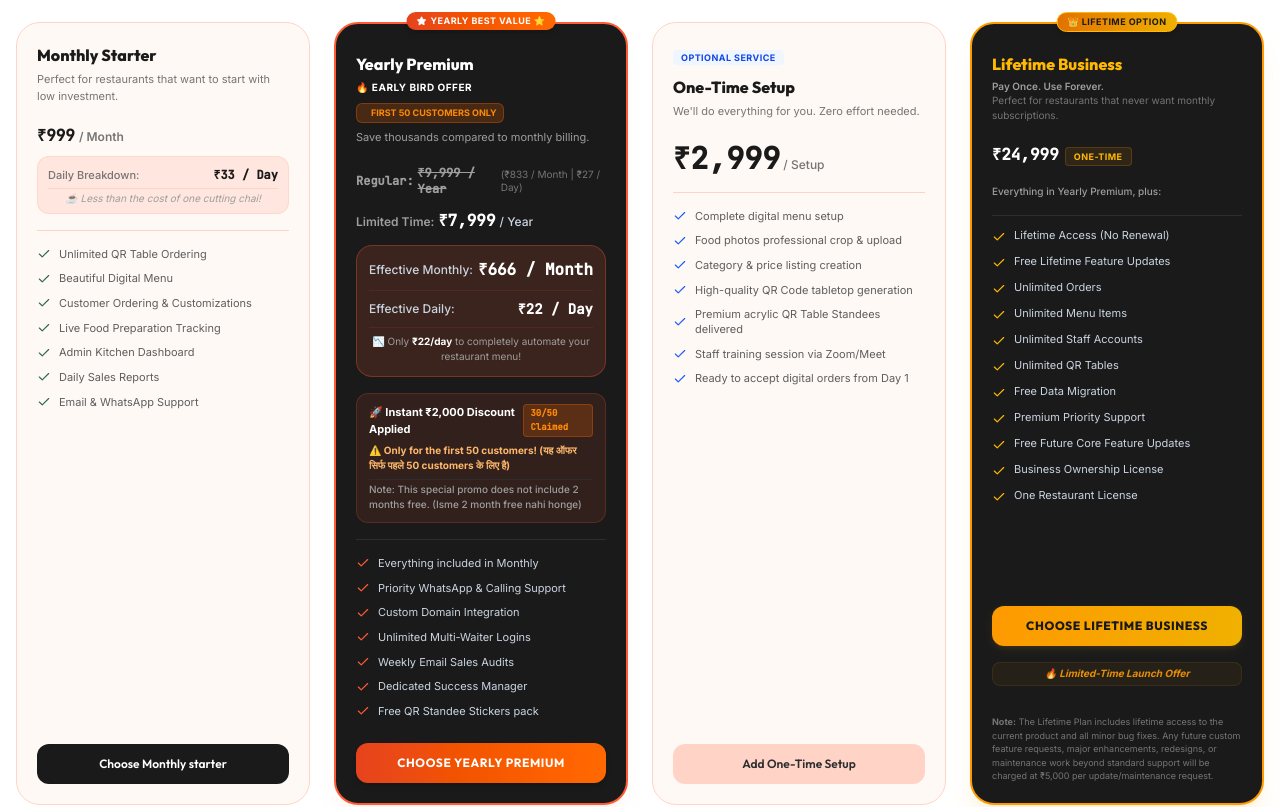
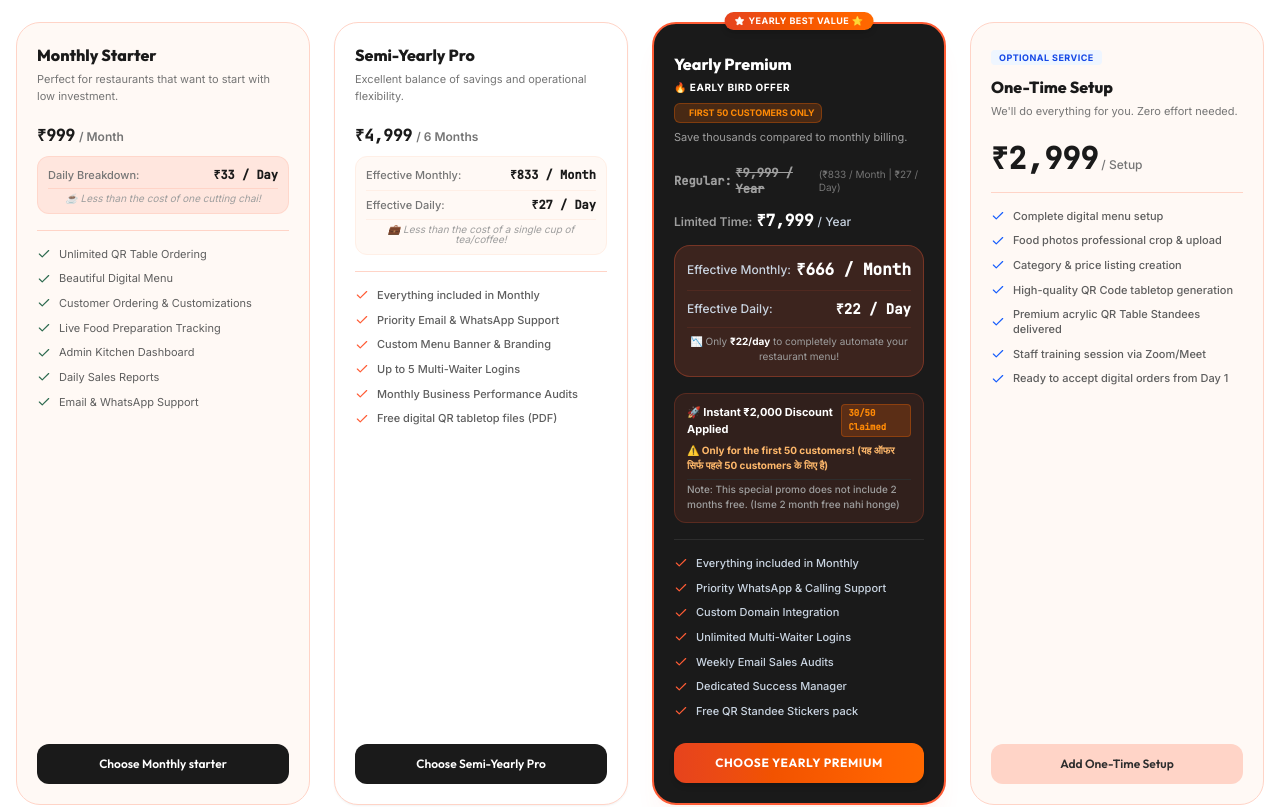
Before and after one commit to Code-With-Suraj/menusarthinew, a React (Vite) app: page / in a window 1280 px wide. Shown: the part 8220-9027 px from the top of the page. Built offline with nearby package versions, Linux system fonts and the light colour scheme.

Commit message:
feat: add semi-yearly premium pricing plan
Introduced a new 6-month subscription option to the landing page to provide a mid-tier balance between the monthly and yearly plans.

```diff
--- a/src/App.tsx
+++ b/src/App.tsx
@@ -867,7 +867,64 @@ export default function App() {
             </div>
           </div>
 
-          {/* Card 2: Yearly (Best Value) */}
+          {/* Card 2: Semi-Yearly Premium */}
+          <div className="bg-white border border-slate-200 rounded-3xl p-5 flex flex-col justify-between shadow-xs relative hover:border-slate-300 transition-all">
+            <div className="space-y-4">
+              <div>
+                <h4 className="font-display font-extrabold text-slate-900 text-base">Semi-Yearly Pro</h4>
+                <p className="text-slate-500 text-[11px] mt-1">Excellent balance of savings and operational flexibility.</p>
+              </div>
+
+              <div className="pt-1 space-y-2">
+                <div className="flex items-baseline gap-1">
+                  <span className="font-display font-black text-slate-950 text-3.5xl font-mono">₹4,999</span>
+                  <span className="text-slate-500 text-xs font-semibold"> / 6 Months</span>
+                </div>
+
+                <div className="bg-slate-50 border border-slate-100 rounded-xl p-2.5 space-y-1.5">
+                  <div className="flex justify-between items-center text-[11px]">
+                    <span className="text-slate-500 font-medium">Effective Monthly:</span>
+                    <span className="font-bold text-slate-900 font-mono text-xs">₹833 / Month</span>
+                  </div>
+                  <div className="flex justify-between items-center text-[11px] border-t border-slate-100 pt-1.5">
+                    <span className="text-slate-500 font-medium">Effective Daily:</span>
+                    <span className="font-bold text-slate-900 font-mono text-xs">₹27 / Day</span>
+                  </div>
+                  <p className="text-[10px] text-slate-400 text-center leading-none italic pt-1 border-t border-slate-100">
+                    💼 Less than the cost of a single cup of tea/coffee!
+                  </p>
+                </div>
+              </div>
+
+              <ul className="space-y-2.5 pt-4 border-t border-slate-200 text-xs text-slate-600 font-medium">
+                {[
+                  "Everything included in Monthly",
+                  "Priority Email & WhatsApp Support",
+                  "Custom Menu Banner & Branding",
+                  "Up to 5 Multi-Waiter Logins",
+                  "Monthly Business Performance Audits",
+                  "Free digital QR tabletop files (PDF)"
+                ].map(inc => (
+                  <li key={inc} className="flex items-center gap-2 text-[11px]">
+                    <Check className="w-3.5 h-3.5 text-brand-500 shrink-0" />
+                    <span>{inc}</span>
+                  </li>
+                ))}
+              </ul>
+            </div>
+
+            <div className="pt-6">
+              <button
+                id="select-semi-yearly-btn"
+                onClick={() => setIsBookingModalOpen(true)}
+                className="w-full bg-slate-900 hover:bg-slate-800 text-white font-semibold font-display py-3 rounded-xl text-xs transition-colors cursor-pointer"
+              >
+                Choose Semi-Yearly Pro
+              </button>
+            </div>
+          </div>
+
+          {/* Card 3: Yearly (Best Value) */}
           <div className="bg-slate-900 text-white border-2 border-brand-500 rounded-3xl p-5 flex flex-col justify-between relative shadow-xl shadow-brand-500/5">
             <div className="absolute -top-3 left-1/2 transform -translate-x-1/2 bg-gradient-to-r from-brand-600 to-orange-500 text-white text-[9px] font-black uppercase tracking-wider px-2.5 py-0.5 rounded-full shadow-md flex items-center gap-1 shrink-0 whitespace-nowrap">
               <Star className="w-2.5 h-2.5 fill-white" />
@@ -932,7 +989,7 @@ export default function App() {
                 </p>
               </div>
 
-              <ul className="space-y-2.5 pt-4 border-t border-slate-800 text-xs text-slate-300">
+              <ul className="space-y-2.5 pt-4 border-t border-slate-800 text-xs text-slate-300 font-medium">
                 {[
                   "Everything included in Monthly",
                   "Priority WhatsApp & Calling Support",
@@ -961,7 +1018,7 @@ export default function App() {
             </div>
           </div>
 
-          {/* Card 3: One-Time Onboarding Add-on */}
+          {/* Card 4: One-Time Onboarding Add-on */}
           <div className="bg-slate-50 border border-slate-200 rounded-3xl p-5 flex flex-col justify-between">
             <div className="space-y-4">
               <div>
@@ -975,7 +1032,7 @@ export default function App() {
                 <span className="text-slate-500 text-xs font-medium"> / Setup</span>
               </div>
 
-              <ul className="space-y-2.5 pt-4 border-t border-slate-200 text-xs text-slate-600">
+              <ul className="space-y-2.5 pt-4 border-t border-slate-200 text-xs text-slate-600 font-medium">
                 {[
                   "Complete digital menu setup",
                   "Food photos professional crop & upload",
@@ -1001,70 +1058,6 @@ export default function App() {
               >
                 Add One-Time Setup
               </button>
-            </div>
-          </div>
-
-          {/* Card 4: Lifetime Business (Royal Premium) */}
-          <div className="bg-slate-950 text-white border-2 border-amber-500 rounded-3xl p-5 flex flex-col justify-between relative shadow-xl shadow-amber-500/10">
-            <div className="absolute -top-3 left-1/2 transform -translate-x-1/2 bg-gradient-to-r from-amber-600 to-yellow-500 text-slate-950 text-[9px] font-black uppercase tracking-wider px-2.5 py-0.5 rounded-full shadow-md flex items-center gap-1 shrink-0 whitespace-nowrap border border-amber-400">
-              <span>👑 Lifetime Option</span>
-            </div>
-
-            <div className="space-y-4">
-              <div className="pt-2">
-                <h4 className="font-display font-extrabold text-amber-400 text-base flex items-center gap-1">
-                  <span>Lifetime Business</span>
-                </h4>
-                <p className="text-slate-400 text-[10px] mt-1 font-semibold leading-tight">Pay Once. Use Forever.</p>
-                <p className="text-slate-500 text-[10px] leading-normal">Perfect for restaurants that never want monthly subscriptions.</p>
-              </div>
-
-              <div className="pt-1 flex items-baseline gap-1.5">
-                <span className="font-display font-black text-white text-3.5xl font-mono">₹24,999</span>
-                <span className="text-amber-400 text-[9px] font-bold uppercase tracking-wider bg-amber-500/10 border border-amber-500/20 px-2 py-0.5 rounded">One-Time</span>
-              </div>
-              <p className="text-slate-400 text-[10px] font-medium leading-relaxed">
-                Everything in Yearly Premium, plus:
-              </p>
-
-              <ul className="space-y-2.5 pt-3 border-t border-slate-800 text-xs text-slate-300">
-                {[
-                  "Lifetime Access (No Renewal)",
-                  "Free Lifetime Feature Updates",
-                  "Unlimited Orders",
-                  "Unlimited Menu Items",
-                  "Unlimited Staff Accounts",
-                  "Unlimited QR Tables",
-                  "Free Data Migration",
-                  "Premium Priority Support",
-                  "Free Future Core Feature Updates",
-                  "Business Ownership License",
-                  "One Restaurant License"
-                ].map(inc => (
-                  <li key={inc} className="flex items-start gap-2 text-[11px]">
-                    <Check className="w-3.5 h-3.5 text-amber-400 shrink-0 mt-0.5" />
-                    <span>{inc}</span>
-                  </li>
-                ))}
-              </ul>
-            </div>
-
-            <div className="pt-6 space-y-4">
-              <button
-                id="select-lifetime-btn"
-                onClick={() => setIsBookingModalOpen(true)}
-                className="w-full bg-gradient-to-r from-amber-500 to-yellow-500 hover:from-amber-600 hover:to-yellow-600 text-slate-950 font-black font-display py-3 rounded-xl text-xs uppercase tracking-wider cursor-pointer shadow-md shadow-amber-500/10"
-              >
-                Choose Lifetime Business
-              </button>
-
-              <p className="text-[10px] text-amber-500/90 font-bold text-center italic bg-amber-500/5 border border-amber-500/10 py-1 px-2 rounded-lg leading-snug">
-                🔥 Limited-Time Launch Offer
-              </p>
-
-              <p className="text-[9px] text-slate-500 leading-normal border-t border-slate-900 pt-3">
-                <strong>Note:</strong> The Lifetime Plan includes lifetime access to the current product and all minor bug fixes. Any future custom feature requests, major enhancements, redesigns, or maintenance work beyond standard support will be charged at ₹5,000 per update/maintenance request.
-              </p>
             </div>
           </div>
 
```
